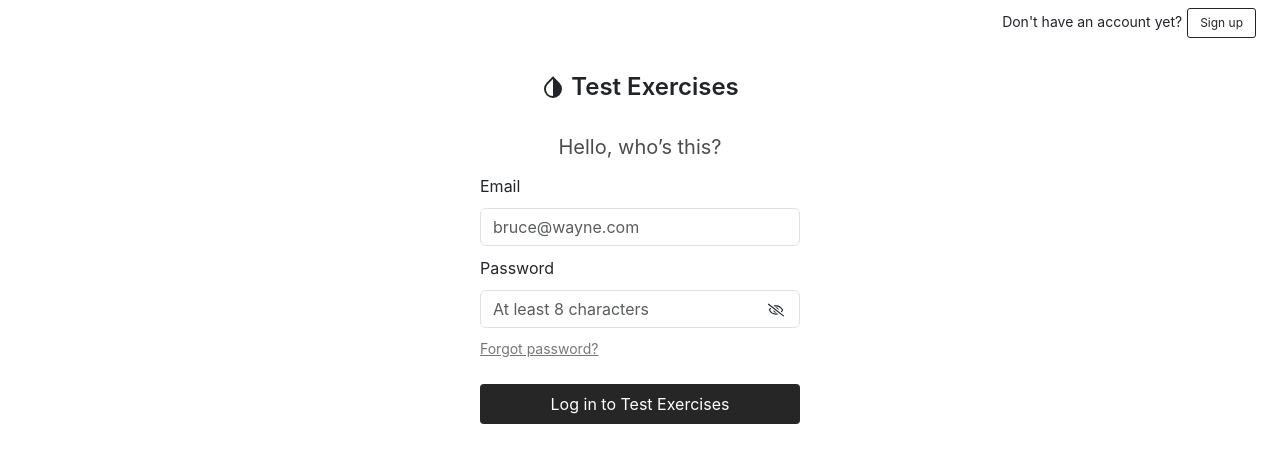
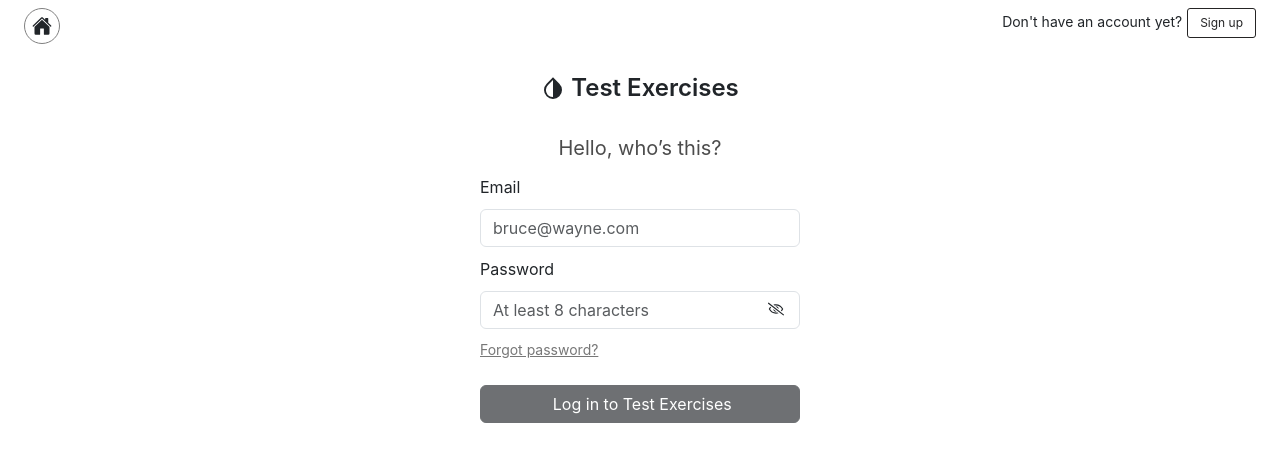
Before and after one commit to tuongnm2001/ReactJs_Multiple_Choice_Exercises, a React (Create React App) app: page /login in a window 1280 px wide. Shown: the top 462 px of the page. Built offline with nearby package versions, Linux system fonts and the light colour scheme.

Commit message:
show loading bar when call apis

```diff
--- a/package.json
+++ b/package.json
@@ -9,6 +9,7 @@
     "axios": "0.27.2",
     "bootstrap": "5.2.0",
     "lodash": "4.17.21",
+    "nprogress": "0.2.0",
     "react": "18.2.0",
     "react-bootstrap": "2.4.0",
     "react-dom": "18.2.0",
--- a/src/components/Auth/Login.js
+++ b/src/components/Auth/Login.js
@@ -1,5 +1,5 @@
+import './Login.scss'
 import { useState } from 'react';
-import './Login.scss'
 import { RiContrastDropFill } from "react-icons/ri";
 import { useNavigate } from 'react-router-dom';
 import { postLoginUser } from '../../services/apiService';
@@ -7,6 +7,7 @@ import { toast } from 'react-toastify';
 import { FaRegEye, FaRegEyeSlash } from "react-icons/fa";
 import { useDispatch } from 'react-redux';
 import { doLogin } from '../../redux/action/userAction';
+import { IoHome } from "react-icons/io5";
 
 const Login = () => {
 
@@ -16,21 +17,26 @@ const Login = () => {
     const [email, setEmail] = useState('')
     const [password, setPassword] = useState('')
     const [showPassword, setShowPassword] = useState(false)
+    const [isLoading, setIsLoading] = useState(false)
 
     const handleGoBackHome = () => {
         navigate('/')
     }
 
     const handleSubmitLogin = async () => {
+        setIsLoading(true)
         let data = await postLoginUser(email, password);
         if (data && data.EC === 0) {
             dispatch(doLogin(data));
             toast.success(data.EM)
-            navigate('/')
+            setIsLoading(false)
+            // navigate('/')
         }
 
         if (data && data.EC !== 0) {
             toast.error(data.EM)
+            setIsLoading(false)
+
         }
     }
 
@@ -41,9 +47,11 @@ const Login = () => {
     return (
         <div className='login-container'>
             <div className='header'>
+                <span className='goHome'><IoHome onClick={() => handleGoBackHome()} /></span>
                 <span className='dhay'>Don't have an account yet?</span>
                 <button className='btnSignup' onClick={() => handleSignUp()}>Sign up</button>
             </div>
+
             <div className='title-login col-4 mx-auto' onClick={() => handleGoBackHome()}>
                 <RiContrastDropFill /> Test Exercises
             </div>
@@ -75,9 +83,11 @@ const Login = () => {
 
                 <span className='forgotPassword'>Forgot password?</span>
 
-                <div className='btn-login'>
-                    <button onClick={() => handleSubmitLogin()}>Log in to Test Exercises</button>
-                </div>
+                <button className='btn btn-dark' disabled={!email || !password || isLoading === true} onClick={() => handleSubmitLogin()}>
+                    {isLoading === true && < div className="spinner-border spinner-border-sm" />} &nbsp;
+                    <span>Log in to Test Exercises</span>
+                </button>
+
 
                 <div className='eyeLogin'>
                     <>
--- a/src/components/Auth/Login.scss
+++ b/src/components/Auth/Login.scss
@@ -1,8 +1,24 @@
 .login-container {
     .header {
-        height      : 45px;
         text-align  : right;
         padding     : 8px 24px;
+
+        .goHome {
+            border           : 1px solid gray;
+            float            : left;
+            font-size        : 20px;
+            border-radius    : 50%;
+            width            : 36px;
+            height           : 36px;
+            display          : flex;
+            justify-content  : center;
+            align-items      : center;
+            cursor           : pointer;
+
+            &:hover {
+                opacity  : 0.8;
+            }
+        }
 
         .dhay {
             font-size      : 14px;
@@ -20,6 +36,7 @@
         }
     }
 
+
     .title-login {
         text-align   : center;
         font-size    : 24px;
@@ -28,8 +45,6 @@
         cursor       : pointer;
 
     }
-
-
 
     .content-form {
         margin-top      : 30px;
@@ -60,22 +75,15 @@
             cursor           : pointer;
         }
 
-        button {
-            border-radius  : 4px;
-            font-size      : 16px;
-            height         : 40px;
-            border         : none;
-            color          : #fff;
-            background     : #262627;
-            width          : 100%;
+        button:disabled {
+            cursor  : no-drop;
         }
 
         .eyeLogin {
-            margin-right  : 10px;
-            margin-top    : -128px;
-            margin-left   : 90%;
-            width         : fit-content;
-            cursor        : pointer;
+            margin-top   : -40%;
+            margin-left  : 90%;
+            width        : fit-content;
+            cursor       : pointer;
         }
     }
 }
--- a/src/index.js
+++ b/src/index.js
@@ -6,7 +6,7 @@ import store from './redux/store';
 import 'bootstrap/dist/css/bootstrap.min.css'
 import { BrowserRouter, Routes, Route } from 'react-router-dom'
 import Layout from './Layout';
-
+import 'nprogress/nprogress.css'
 
 const root = ReactDOM.createRoot(document.getElementById('root'));
 root.render(
--- a/src/services/apiService.js
+++ b/src/services/apiService.js
@@ -36,7 +36,7 @@ const getUserWithPaginate = (page, limit) => {
 }
 
 const postLoginUser = (email, password) => {
-    return axios.post(`api/v1/login`, { email, password })
+    return axios.post(`api/v1/login`, { email, password, delay: 3000 })
 }
 
 const postRegisterUser = (email, username, password) => {
--- a/src/utils/axiosCustomize.js
+++ b/src/utils/axiosCustomize.js
@@ -1,4 +1,12 @@
 import axios from "axios"
+import Nprogress from 'nprogress'
+
+Nprogress.configure({
+    showSpinner: false,
+    trickleSpeed: 100,
+    easing: 'ease',
+    trickle: true
+})
 
 const instance = axios.create({
     baseURL: 'http://localhost:8081/',
@@ -6,6 +14,7 @@ const instance = axios.create({
 
 // Add a request interceptor
 instance.interceptors.request.use(function (config) {
+    Nprogress.start()
     // Do something before request is sent
     return config;
 }, function (error) {
@@ -15,6 +24,7 @@ instance.interceptors.request.use(function (config) {
 
 // Add a response interceptor
 instance.interceptors.response.use(function (response) {
+    Nprogress.done()
     // Any status code that lie within the range of 2xx cause this function to trigger
     // Do something with response data
     return response && response.data ? response.data : response;
```
Also changed, not shown: 1 other file (tests, documents, lock files or other folders).
